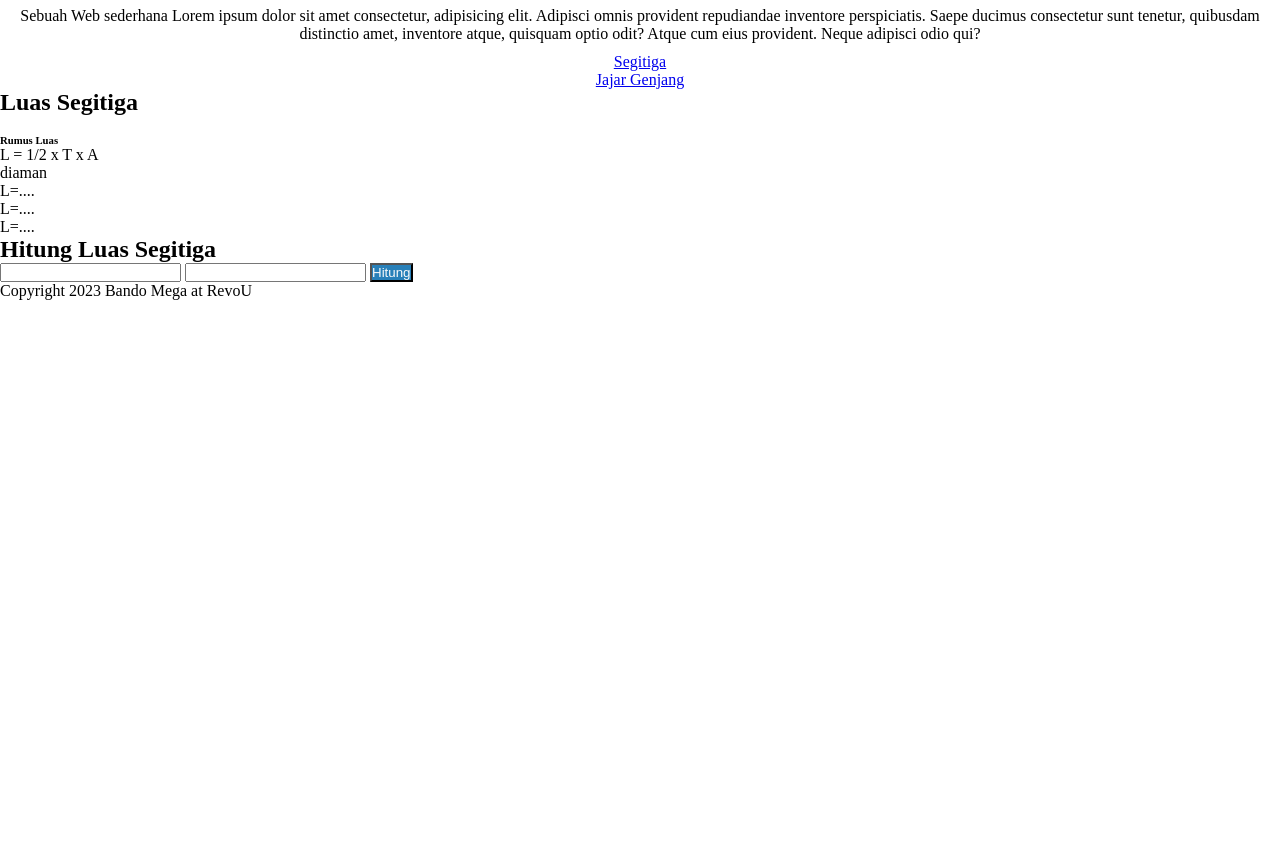
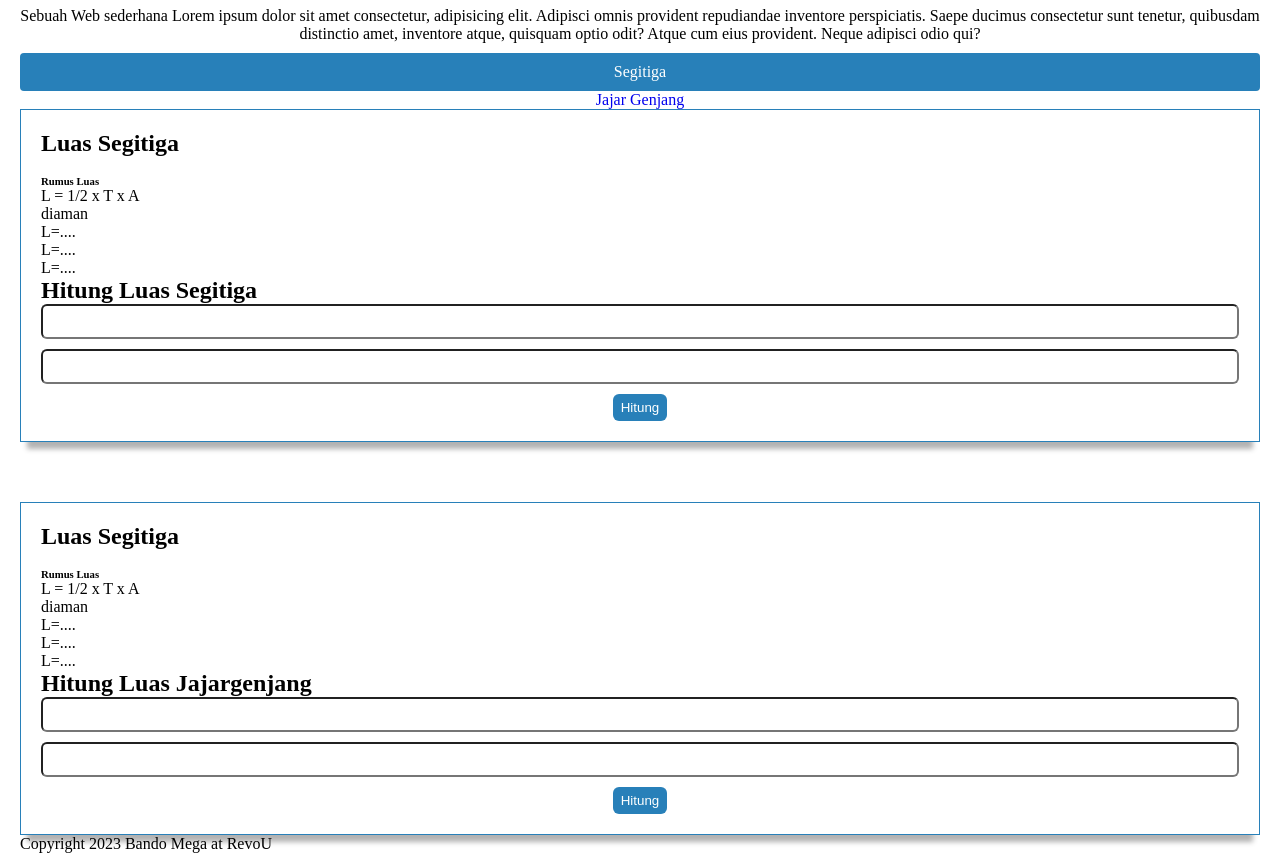
Before and after one commit to bando9/mini-project, a plain HTML site: page index.html in a window 1280 px wide. Shown: the part 60-913 px from the top of the page. Before the commit the page ends 800 px from the top, so only its background shows below. Drawn offline with Linux system fonts and the light colour scheme.

Commit message:
menambah style

```diff
--- a/css/index.css
+++ b/css/index.css
@@ -2,6 +2,17 @@
     margin: 0;
     padding: 0;
     box-sizing: border-box;
+}
+/* body */
+body {
+    padding: 0px 20px;
+    scroll-behavior: smooth;
+}
+
+main {
+    display: flex;
+    flex-direction: column;
+    gap: 60px;
 }
 /* title */
 .title {
@@ -20,9 +31,49 @@
     align-items: center;
 }
 
+.menu > a {
+    text-decoration: none;
+}
 
+.menu-triangle {
+    text-decoration: none;
+    background-color: #2880b9;
+    color: #fff;
+    padding: 10px 0px;
+    width: 100%;
+    text-align: center;
+    border-radius: 4px;
+}
 
-button {
+.card {
+    border: 1px #2880b9 solid;
+    box-shadow: 0px 14px 5px -7px rgba(0,0,0,0.3);
+    padding: 20px;
+    /* margin: 20px;
+    -webkit-box-shadow: 6px 6px 23px -2px rgba(0,0,0,0.75);
+    -moz-box-shadow: 6px 6px 23px -2px rgba(0,0,0,0.75); */
+}
+
+.form-triangle {
+    display: flex;
+    flex-direction: column;
+    gap: 10px;
+    justify-content: center;
+    align-items: center;
+}
+
+.form-triangle > input {
+    padding: 8px 4px;
+    border-radius: 6px;
+    width: 100%;
+    /* border: none; */
+}
+
+.button-triangle {
+    padding: 6px 8px;
+    color: white;
     background-color: #2880b9;
-    color: #fafafa;
+    border: none;
+    border-radius: 6px;
+    cursor: pointer;
 }
--- a/index.html
+++ b/index.html
@@ -20,8 +20,8 @@
     <header>
         <nav>
             <div class="menu">
-                <a href="#">Segitiga</a>
-                <a href="#">Jajar Genjang</a>
+                <a href="#triangle" class="menu-triangle">Segitiga</a>
+                <a href="#parallelogram">Jajar Genjang</a>
             </div>
         </nav>
     </header>
@@ -29,6 +29,7 @@
     <!-- Main page -->
     <main>
         <section id="triangle">
+            <div class="card">
                 <div>
                     <h2>Luas Segitiga</h2>
                 </div>
@@ -45,16 +46,46 @@
                 </div>
                 <div class="form-hitung">
                     <h1>Hitung Luas Segitiga</h1>
-                <form action="">
+                    <form action="" class="form-triangle">
                         <input type="text">
                         <input type="text">
-                    <button type="submit">Hitung</button>
+                        <button
+                        type="submit"
+                        class="button-triangle"
+                        onclick="return calculateTriangle()"
+                        >
+                            Hitung
+                        </button>
                     </form>
+                </div>
             </div>
         </section>
 
         <section id="parallelogram">
-
+            <div class="card">
+                <div>
+                    <h2>Luas Segitiga</h2>
+                </div>
+                <img src="" alt="">
+                <div>
+                    <h6>Rumus Luas</h6>
+                    <p>L = 1/2 x T x A</p>
+                </div>
+                <div>
+                    <p>diaman</p>
+                    <p>L=....</p>
+                    <p>L=....</p>
+                    <p>L=....</p>
+                </div>
+                <div class="form-hitung">
+                    <h1>Hitung Luas Jajargenjang</h1>
+                    <form action="" class="form-triangle">
+                        <input type="text">
+                        <input type="text">
+                        <button type="submit" class="button-triangle">Hitung</button>
+                    </form>
+                </div>
+            </div>
         </section>
     </main>
 
```
Lines whose indentation alone changed are shown as unchanged.
